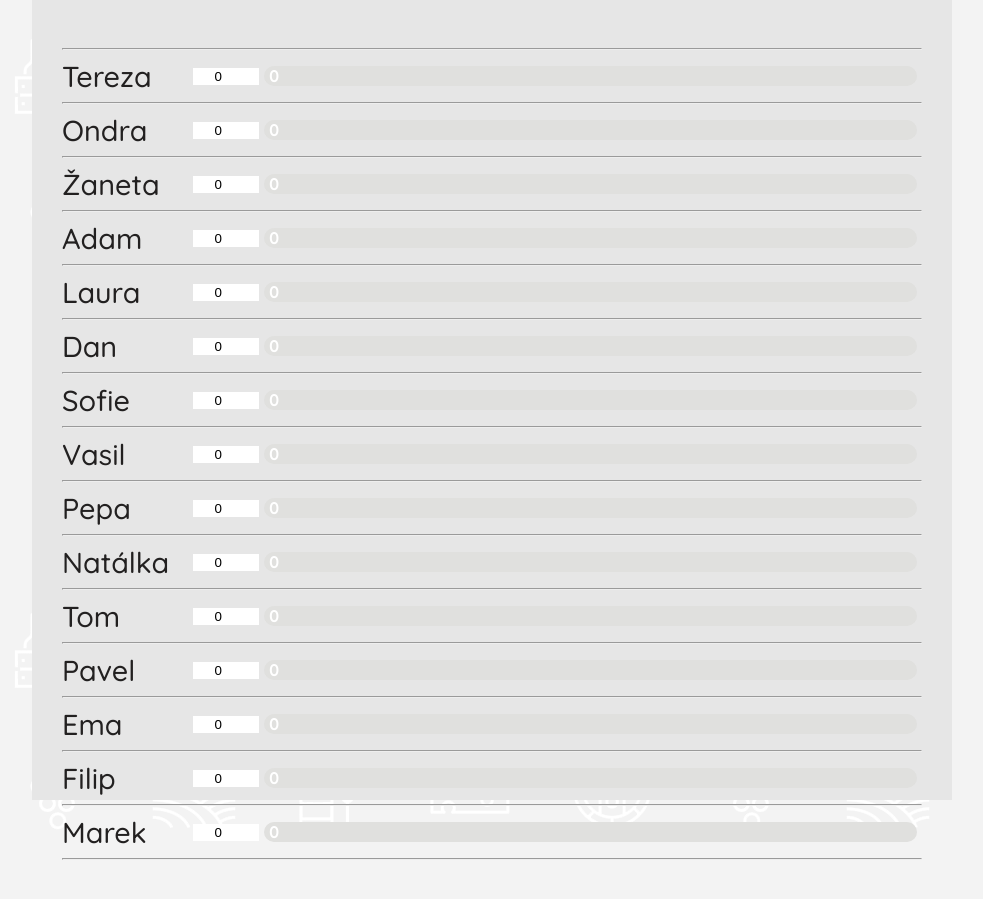
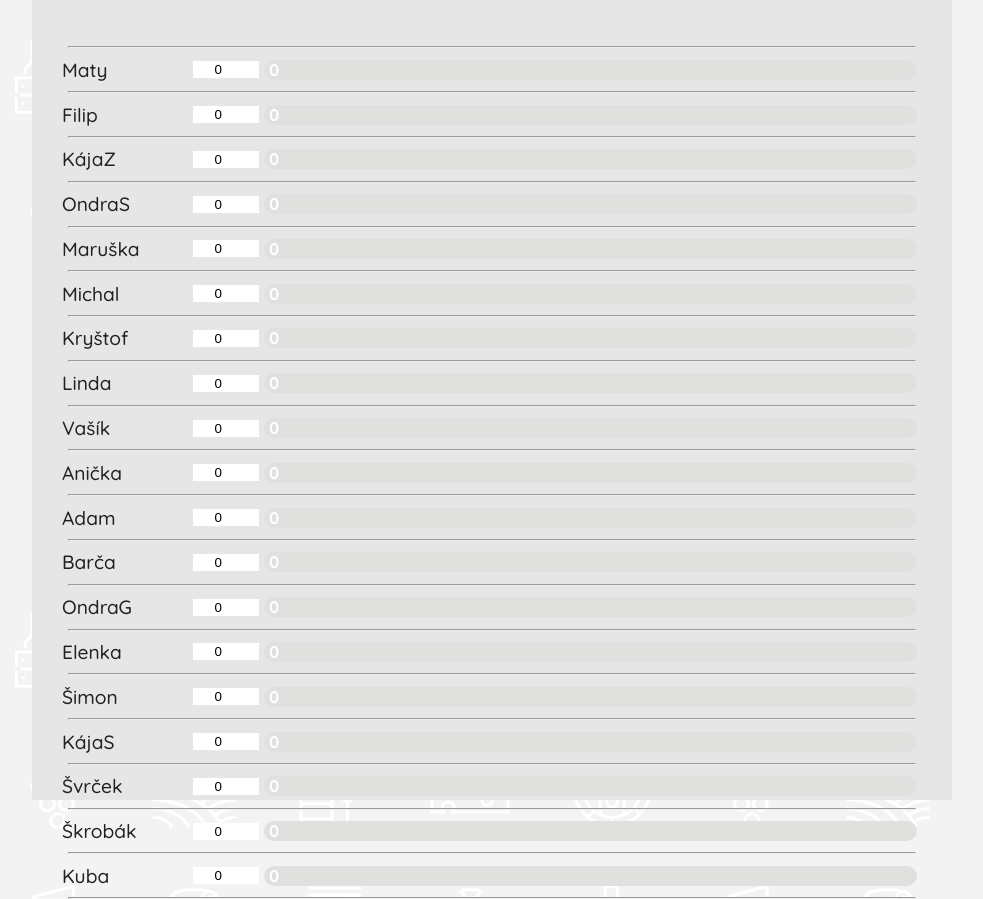
Before and after one commit to Gozo18/vilaPavlov, a Next.js app: page /game in a window 1280 px wide. Shown: the whole page, without its empty margins (148-1131 px from the left). Before the commit the page ends 860 px from the top, so only its background shows below. Built offline with nearby package versions, Linux system fonts and the light colour scheme.

Commit message:
First class update

```diff
--- a/pages/game.js
+++ b/pages/game.js
@@ -3,21 +3,25 @@ import ProgressBar from "../components/progress-bar";
 
 function Game() {
   const [users, setUsers] = useState({
-    Pavel: 0,
-    Marek: 0,
-    Ema: 0,
+    Maty: 0,
     Filip: 0,
-    Tereza: 0,
-    Ondra: 0,
-    Žaneta: 0,
+    KájaZ: 0,
+    OndraS: 0,
+    Maruška: 0,
+    Michal: 0,
+    Kryštof: 0,
+    Linda: 0,
+    Vašík: 0,
+    Anička: 0,
     Adam: 0,
-    Laura: 0,
-    Dan: 0,
-    Tom: 0,
-    Natálka: 0,
-    Pepa: 0,
-    Sofie: 0,
-    Vasil: 0,
+    Barča: 0,
+    OndraG: 0,
+    Elenka: 0,
+    Šimon: 0,
+    KájaS: 0,
+    Švrček: 0,
+    Škrobák: 0,
+    Kuba: 0,
   });
 
   const onClick = (e) => {
@@ -35,233 +39,20 @@ function Game() {
       <div className='userBox'>
         <div
           className='userName'
-          value={users.Tereza}
+          value={users.Maty}
           onClick={onClick}
-          id='Tereza'
+          id='Maty'
         >
-          Tereza
+          Maty
         </div>
         <input
           type='number'
-          value={users.Tereza}
+          value={users.Maty}
           onClick={onClick}
-          id='Tereza'
+          id='Maty'
           className='userInput'
         />
-        <ProgressBar bgcolor='#6a1b9a' completed={users.Tereza} />
-      </div>
-      <hr />
-      <div className='userBox'>
-        <div
-          className='userName'
-          value={users.Ondra}
-          onClick={onClick}
-          id='Ondra'
-        >
-          Ondra
-        </div>
-        <input
-          type='number'
-          value={users.Ondra}
-          onClick={onClick}
-          id='Ondra'
-          className='userInput'
-        />
-        <ProgressBar bgcolor='#c2b501' completed={users.Ondra} />
-      </div>
-      <hr />
-      <div className='userBox'>
-        <div
-          className='userName'
-          value={users.Žaneta}
-          onClick={onClick}
-          id='Žaneta'
-        >
-          Žaneta
-        </div>
-        <input
-          type='number'
-          value={users.Žaneta}
-          onClick={onClick}
-          id='Žaneta'
-          className='userInput'
-        />
-        <ProgressBar bgcolor='#ff9a01' completed={users.Žaneta} />
-      </div>
-      <hr />
-      <div className='userBox'>
-        <div
-          className='userName'
-          value={users.Adam}
-          onClick={onClick}
-          id='Adam'
-        >
-          Adam
-        </div>
-        <input
-          type='number'
-          value={users.Adam}
-          onClick={onClick}
-          id='Adam'
-          className='userInput'
-        />
-        <ProgressBar bgcolor='#003d03' completed={users.Adam} />
-      </div>
-      <hr />
-      <div className='userBox'>
-        <div
-          className='userName'
-          value={users.Laura}
-          onClick={onClick}
-          id='Laura'
-        >
-          Laura
-        </div>
-        <input
-          type='number'
-          value={users.Laura}
-          onClick={onClick}
-          id='Laura'
-          className='userInput'
-        />
-        <ProgressBar bgcolor='#fa497e' completed={users.Laura} />
-      </div>
-      <hr />
-      <div className='userBox'>
-        <div className='userName' value={users.Dan} onClick={onClick} id='Dan'>
-          Dan
-        </div>
-        <input
-          type='number'
-          value={users.Dan}
-          onClick={onClick}
-          id='Dan'
-          className='userInput'
-        />
-        <ProgressBar bgcolor='#495bfa' completed={users.Dan} />
-      </div>
-      <hr />
-      <div className='userBox'>
-        <div
-          className='userName'
-          value={users.Dan}
-          onClick={onClick}
-          id='Sofie'
-        >
-          Sofie
-        </div>
-        <input
-          type='number'
-          value={users.Sofie}
-          onClick={onClick}
-          id='Sofie'
-          className='userInput'
-        />
-        <ProgressBar bgcolor='#49f4fa' completed={users.Sofie} />
-      </div>
-      <hr />
-      <div className='userBox'>
-        <div
-          className='userName'
-          value={users.Vasil}
-          onClick={onClick}
-          id='Vasil'
-        >
-          Vasil
-        </div>
-        <input
-          type='number'
-          value={users.Vasil}
-          onClick={onClick}
-          id='Vasil'
-          className='userInput'
-        />
-        <ProgressBar bgcolor='#38fc41' completed={users.Vasil} />
-      </div>
-      <hr />
-      <div className='userBox'>
-        <div
-          className='userName'
-          value={users.Pepa}
-          onClick={onClick}
-          id='Pepa'
-        >
-          Pepa
-        </div>
-        <input
-          type='number'
-          value={users.Pepa}
-          onClick={onClick}
-          id='Pepa'
-          className='userInput'
-        />
-        <ProgressBar bgcolor='#464646' completed={users.Pepa} />
-      </div>
-      <hr />
-      <div className='userBox'>
-        <div
-          className='userName'
-          value={users.Natálka}
-          onClick={onClick}
-          id='Natálka'
-        >
-          Natálka
-        </div>
-        <input
-          type='number'
-          value={users.Natálka}
-          onClick={onClick}
-          id='Natálka'
-          className='userInput'
-        />
-        <ProgressBar bgcolor='#ff0101' completed={users.Natálka} />
-      </div>
-      <hr />
-      <div className='userBox'>
-        <div className='userName' value={users.Tom} onClick={onClick} id='Tom'>
-          Tom
-        </div>
-        <input
-          type='number'
-          value={users.Tom}
-          onClick={onClick}
-          id='Tom'
-          className='userInput'
-        />
-        <ProgressBar bgcolor='#00b84c' completed={users.Tom} />
-      </div>
-      <hr />
-      <div className='userBox'>
-        <div
-          className='userName'
-          value={users.Pavel}
-          onClick={onClick}
-          id='Pavel'
-        >
-          Pavel
-        </div>
-        <input
-          type='number'
-          value={users.Pavel}
-          onClick={onClick}
-          id='Pavel'
-          className='userInput'
-        />
-        <ProgressBar bgcolor='#0212e9' completed={users.Pavel} />
-      </div>
-      <hr />
-      <div className='userBox'>
-        <div className='userName' value={users.Ema} onClick={onClick} id='Ema'>
-          Ema
-        </div>
-        <input
-          type='number'
-          value={users.Ema}
-          onClick={onClick}
-          id='Ema'
-          className='userInput'
-        />
-        <ProgressBar bgcolor='#ff009d' completed={users.Ema} />
+        <ProgressBar bgcolor='#38fc41' completed={users.Maty} />
       </div>
       <hr />
       <div className='userBox'>
@@ -280,26 +71,319 @@ function Game() {
           id='Filip'
           className='userInput'
         />
-        <ProgressBar bgcolor='#5b00d3' completed={users.Filip} />
+        <ProgressBar bgcolor='#c2b501' completed={users.Filip} />
       </div>
       <hr />
       <div className='userBox'>
         <div
           className='userName'
-          value={users.Marek}
+          value={users.KájaZ}
           onClick={onClick}
-          id='Marek'
+          id='KájaZ'
         >
-          Marek
+          KájaZ
         </div>
         <input
           type='number'
-          value={users.Marek}
+          value={users.KájaZ}
           onClick={onClick}
-          id='Marek'
+          id='KájaZ'
           className='userInput'
         />
-        <ProgressBar bgcolor='#570f0f' completed={users.Marek} />
+        <ProgressBar bgcolor='#ff9a01' completed={users.KájaZ} />
+      </div>
+      <hr />
+      <div className='userBox'>
+        <div
+          className='userName'
+          value={users.OndraS}
+          onClick={onClick}
+          id='OndraS'
+        >
+          OndraS
+        </div>
+        <input
+          type='number'
+          value={users.OndraS}
+          onClick={onClick}
+          id='OndraS'
+          className='userInput'
+        />
+        <ProgressBar bgcolor='#003d03' completed={users.OndraS} />
+      </div>
+      <hr />
+      <div className='userBox'>
+        <div
+          className='userName'
+          value={users.Maruška}
+          onClick={onClick}
+          id='Maruška'
+        >
+          Maruška
+        </div>
+        <input
+          type='number'
+          value={users.Maruška}
+          onClick={onClick}
+          id='Maruška'
+          className='userInput'
+        />
+        <ProgressBar bgcolor='#fa497e' completed={users.Maruška} />
+      </div>
+      <hr />
+      <div className='userBox'>
+        <div className='userName' value={users.Michal} onClick={onClick} id='Michal'>
+        Michal
+        </div>
+        <input
+          type='number'
+          value={users.Michal}
+          onClick={onClick}
+          id='Michal'
+          className='userInput'
+        />
+        <ProgressBar bgcolor='#495bfa' completed={users.Michal} />
+      </div>
+      <hr />
+      <div className='userBox'>
+        <div
+          className='userName'
+          value={users.Kryštof}
+          onClick={onClick}
+          id='Kryštof'
+        >
+          Kryštof
+        </div>
+        <input
+          type='number'
+          value={users.Kryštof}
+          onClick={onClick}
+          id='Kryštof'
+          className='userInput'
+        />
+        <ProgressBar bgcolor='#49f4fa' completed={users.Kryštof} />
+      </div>
+      <hr />
+      <div className='userBox'>
+        <div
+          className='userName'
+          value={users.Linda}
+          onClick={onClick}
+          id='Linda'
+        >
+          Linda
+        </div>
+        <input
+          type='number'
+          value={users.Linda}
+          onClick={onClick}
+          id='Linda'
+          className='userInput'
+        />
+        <ProgressBar bgcolor='#6a1b9a' completed={users.Linda} />
+      </div>
+      <hr />
+      <div className='userBox'>
+        <div
+          className='userName'
+          value={users.Vašík}
+          onClick={onClick}
+          id='Vašík'
+        >
+          Vašík
+        </div>
+        <input
+          type='number'
+          value={users.Vašík}
+          onClick={onClick}
+          id='Vašík'
+          className='userInput'
+        />
+        <ProgressBar bgcolor='#464646' completed={users.Vašík} />
+      </div>
+      <hr />
+      <div className='userBox'>
+        <div
+          className='userName'
+          value={users.Anička}
+          onClick={onClick}
+          id='Anička'
+        >
+          Anička
+        </div>
+        <input
+          type='number'
+          value={users.Anička}
+          onClick={onClick}
+          id='Anička'
+          className='userInput'
+        />
+        <ProgressBar bgcolor='#ff0101' completed={users.Anička} />
+      </div>
+      <hr />
+      <div className='userBox'>
+        <div className='userName' value={users.Adam} onClick={onClick} id='Adam'>
+        Adam
+        </div>
+        <input
+          type='number'
+          value={users.Adam}
+          onClick={onClick}
+          id='Adam'
+          className='userInput'
+        />
+        <ProgressBar bgcolor='#00b84c' completed={users.Adam} />
+      </div>
+      <hr />
+      <div className='userBox'>
+        <div
+          className='userName'
+          value={users.Barča}
+          onClick={onClick}
+          id='Barča'
+        >
+          Barča
+        </div>
+        <input
+          type='number'
+          value={users.Barča}
+          onClick={onClick}
+          id='Barča'
+          className='userInput'
+        />
+        <ProgressBar bgcolor='#0212e9' completed={users.Barča} />
+      </div>
+      <hr />
+      <div className='userBox'>
+        <div className='userName' value={users.OndraG} onClick={onClick} id='OndraG'>
+        OndraG
+        </div>
+        <input
+          type='number'
+          value={users.OndraG}
+          onClick={onClick}
+          id='OndraG'
+          className='userInput'
+        />
+        <ProgressBar bgcolor='#c15b5b' completed={users.OndraG} />
+      </div>
+      <hr />
+      <div className='userBox'>
+        <div
+          className='userName'
+          value={users.Elenka}
+          onClick={onClick}
+          id='Elenka'
+        >
+          Elenka
+        </div>
+        <input
+          type='number'
+          value={users.Elenka}
+          onClick={onClick}
+          id='Elenka'
+          className='userInput'
+        />
+        <ProgressBar bgcolor='#5b00d3' completed={users.Elenka} />
+      </div>
+      <hr />
+      <div className='userBox'>
+        <div
+          className='userName'
+          value={users.Šimon}
+          onClick={onClick}
+          id='Šimon'
+        >
+          Šimon
+        </div>
+        <input
+          type='number'
+          value={users.Šimon}
+          onClick={onClick}
+          id='Šimon'
+          className='userInput'
+        />
+        <ProgressBar bgcolor='#570f0f' completed={users.Šimon} />
+      </div>
+      <hr />
+
+      <div className='userBox'>
+        <div
+          className='userName'
+          value={users.KájaS}
+          onClick={onClick}
+          id='KájaS'
+        >
+          KájaS
+        </div>
+        <input
+          type='number'
+          value={users.KájaS}
+          onClick={onClick}
+          id='KájaS'
+          className='userInput'
+        />
+        <ProgressBar bgcolor='#ff0eaa' completed={users.KájaS} />
+      </div>
+      <hr />
+
+      <div className='userBox'>
+        <div
+          className='userName'
+          value={users.Švrček}
+          onClick={onClick}
+          id='Švrček'
+        >
+          Švrček
+        </div>
+        <input
+          type='number'
+          value={users.Švrček}
+          onClick={onClick}
+          id='Švrček'
+          className='userInput'
+        />
+        <ProgressBar bgcolor='#2cdd00' completed={users.Švrček} />
+      </div>
+      <hr />
+
+      <div className='userBox'>
+        <div
+          className='userName'
+          value={users.Škrobák}
+          onClick={onClick}
+          id='Škrobák'
+        >
+          Škrobák
+        </div>
+        <input
+          type='number'
+          value={users.Škrobák}
+          onClick={onClick}
+          id='Škrobák'
+          className='userInput'
+        />
+        <ProgressBar bgcolor='#ffca0c' completed={users.Škrobák} />
+      </div>
+      <hr />
+
+      <div className='userBox'>
+        <div
+          className='userName'
+          value={users.Kuba}
+          onClick={onClick}
+          id='Kuba'
+        >
+          Kuba
+        </div>
+        <input
+          type='number'
+          value={users.Kuba}
+          onClick={onClick}
+          id='Kuba'
+          className='userInput'
+        />
+        <ProgressBar bgcolor='#2933a5' completed={users.Kuba} />
       </div>
       <hr />
     </div>
--- a/styles/globals.scss
+++ b/styles/globals.scss
@@ -107,7 +107,7 @@ h3 {
 
   .userName {
     width: 20%;
-    font-size: 1.8rem;
+    font-size: 1.2rem;
   }
 
   .userInput {
@@ -118,4 +118,8 @@ h3 {
     color: #000;
     cursor: pointer;
   }
+
+  hr {
+    margin: 0.4rem;
+  }
 }
```
